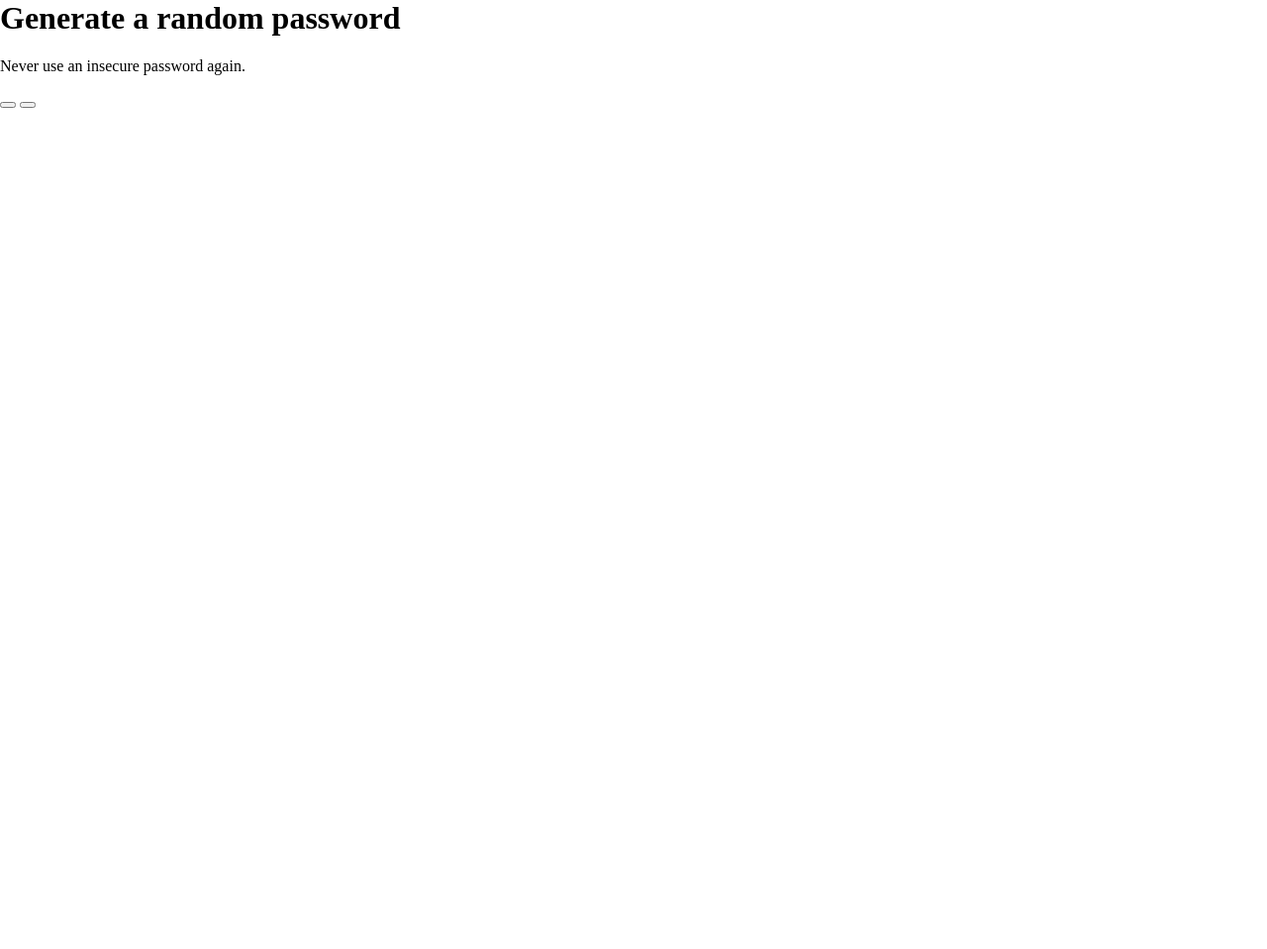
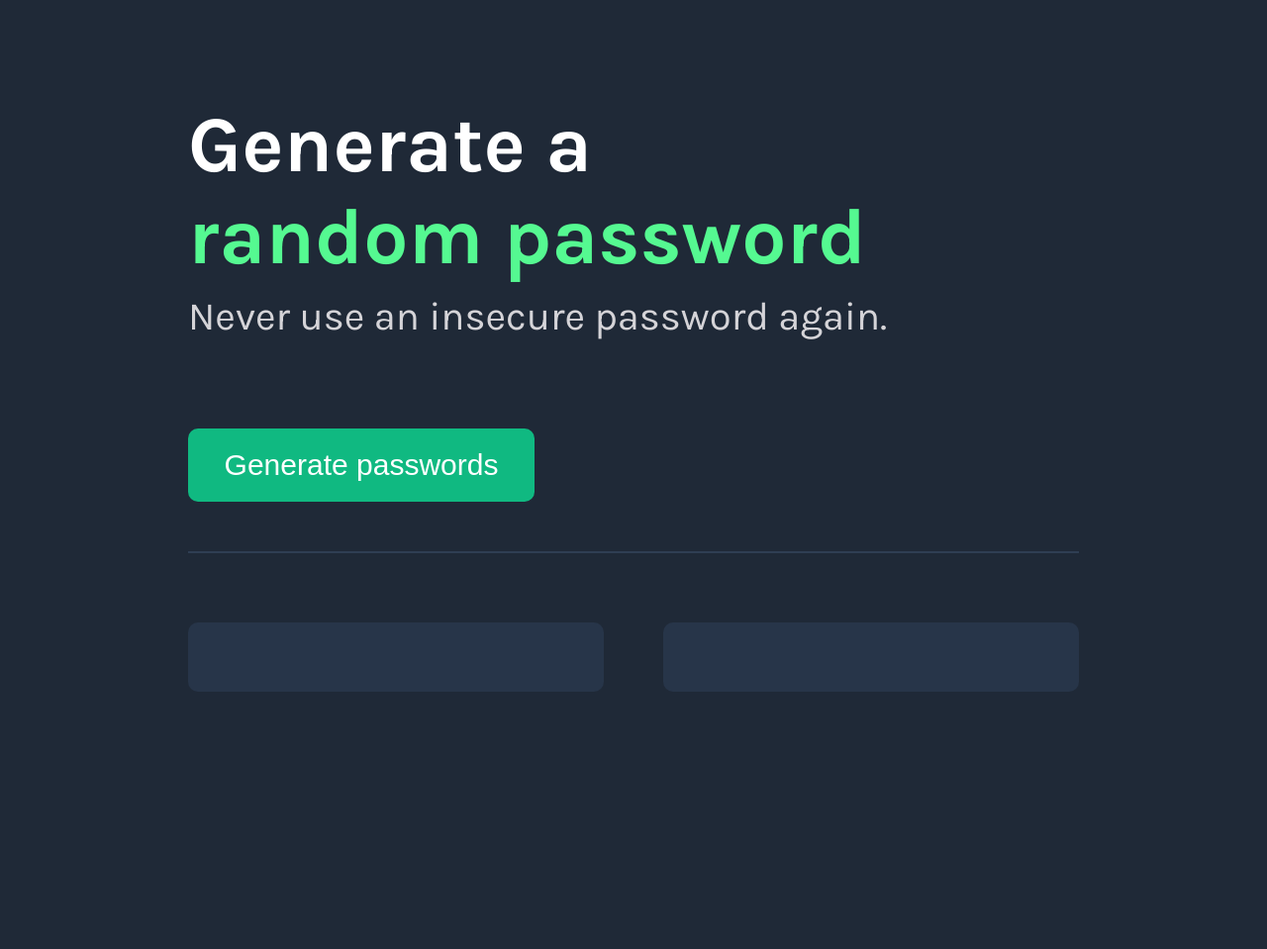
Before and after one commit to IsahiRea/password-generator, a website built with Vite: page index.html in a window 1280 px wide. Shown: the whole page at 99% size. Before the commit the page ends 800 px from the top, so only its background shows below. Built offline with nearby package versions, Linux system fonts and the light colour scheme; a web font is replaced by a local one.

Commit message:
Completed Project Minimum

```diff
--- a/index.css
+++ b/index.css
@@ -1,3 +1,78 @@
 body {
     margin: 0;
+    background: #1F2937;
+    text-align: center;
 }
+
+.container {
+    width: 900px;
+    height: 100vh;
+    margin: 0 auto;
+}
+
+#hero {
+    font-family: "Karla";
+    text-align: left;
+    margin-top: 100px;
+}
+
+h1 {
+    color: white;
+    font-size: 80px;
+    margin-bottom: 10px;
+}
+
+#diff {
+    color: #55F991;
+    display: block;
+}
+
+p {
+    color: #D5D4D8;
+    font-size: 40px;
+    margin-top: 0;
+}
+
+#request {
+    color: white;
+    background: #10B981;
+    width: 350px;
+    padding: 20px 20px;
+    border: none;
+    border-radius: 10px;
+    font-size: 30px;
+    margin: 50px 0;
+}
+
+#request:hover {
+    background: #06744f;
+}
+
+#footer {
+    border-top: 2px solid #2F3E53;
+    height: 50vh;
+
+    display: flex;
+    justify-content: space-between;
+    align-items: start;
+}
+
+.pass {
+    color: #55F991;
+    background: #273549;
+    width: 420px;
+    padding: 35px 20px;
+
+    font-size: 40px;
+    font-weight: 500;
+    font-family: "Inter";
+
+    border: none;
+    border-radius: 10px;
+    margin: 70px 0px;
+}
+
+.pass:hover {
+    color: white;
+    background: #10B981;
+}
--- a/index.html
+++ b/index.html
@@ -1,16 +1,28 @@
 <html>
     <head>
+        <!-- <link rel="preconnect" href="https://fonts.googleapis.com">
+        <link rel="preconnect" href="https://fonts.gstatic.com" crossorigin>
+        <link href="https://fonts.googleapis.com/css2?family=Happy+Monkey&family=Inter:ital,opsz,wght@0,14..32,100..900;1,14..32,100..900&family=Orbitron:wght@400..900&display=swap" rel="stylesheet"> -->
+
+        <link rel="preconnect" href="https://fonts.googleapis.com">
+        <link rel="preconnect" href="https://fonts.gstatic.com" crossorigin>
+        <link href="https://fonts.googleapis.com/css2?family=Happy+Monkey&family=Inter:ital,opsz,wght@0,14..32,100..900;1,14..32,100..900&family=Karla:ital,wght@0,200..800;1,200..800&family=Orbitron:wght@400..900&display=swap" rel="stylesheet">
+
         <link rel="stylesheet" href="index.css">
     </head>
     <body>
-        <div id="hero">
-            <h1> Generate a <span id="diff">random password</span></h1>
-            <p>Never use an insecure password again.</p>
-        </div>
+        <div class="container">
+            <div id="hero">
+                <h1> Generate a <span id="diff">random password</span></h1>
+                <p>Never use an insecure password again.</p>
+                <button id="request" onclick="generatePasswords()">Generate passwords</button>
+            </div>
 
-        <div id="footer">
-            <button class="pass"></button>
-            <button class="pass"></button>
+            <div id="footer">
+                <button class="pass" id="pass-one" onclick="copyPassOne()"></button>
+                <button class="pass" id="pass-two" onclick="copyPassTwo()"></button>
+            </div>
+
         </div>
 
         <script src="index.js"></script>
--- a/index.js
+++ b/index.js
@@ -1,2 +1,51 @@
 const characters = ["A","B","C","D","E","F","G","H","I","J","K","L","M","N","O","P","Q","R","S","T","U","V","W","X","Y","Z","a","b","c","d","e","f","g","h","i","j","k","l","m","n","o","p","q","r","s","t","u","v","w","x","y","z", "0", "1", "2", "3", "4", "5", "6", "7", "8", "9","~","`","!","@","#","$","%","^","&","*","(",")","_","-","+","=","{","[","}","]",",","|",":",";","<",">",".","?",
 "/"];
+
+let passOne = document.getElementById("pass-one")
+let passTwo = document.getElementById("pass-two")
+
+let passOneArray = []
+let passTwoArray = []
+let active = false
+
+function generatePasswords() {
+
+    if (active) {
+        passOne.textContent = ""
+        passOneArray = []
+
+        passTwo.textContent = ""
+        passTwoArray = []
+    }
+
+    for(let i = 0; i < 15; i++) {
+        let ranIndexOne = Math.floor(Math.random() * characters.length)
+        let ranIndexTwo = Math.floor(Math.random() * characters.length)
+
+        passOne.textContent += characters[ranIndexOne]
+        passOneArray.push(characters[ranIndexOne])
+
+        passTwo.textContent += characters[ranIndexTwo]
+        passTwoArray.push(characters[ranIndexTwo])
+    }
+
+    active = true
+}
+
+async function copyPassOne() {
+    try {
+       await navigator.clipboard.writeText(passOneArray.toString())
+       alert("Copied to Clipboard")
+    } catch (error) {
+       console.error("Failed to copy: ", error)
+    }
+}
+
+async function copyPassTwo() {
+    try {
+       await navigator.clipboard.writeText(passTwoArray.toString())
+       alert("Copied to Clipboard")
+    } catch (error) {
+       console.error("Failed to copy: ", error)
+    }
+}
```
